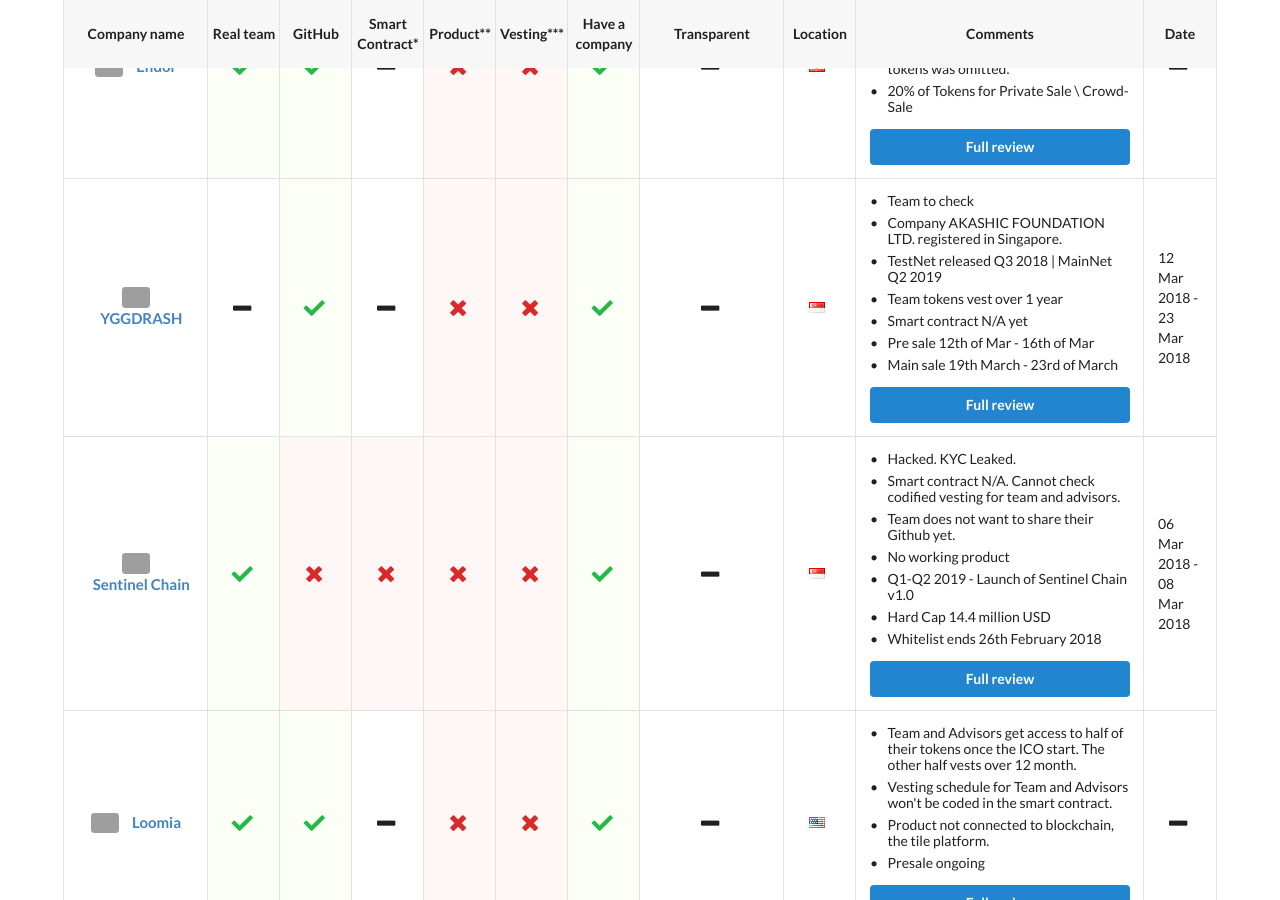
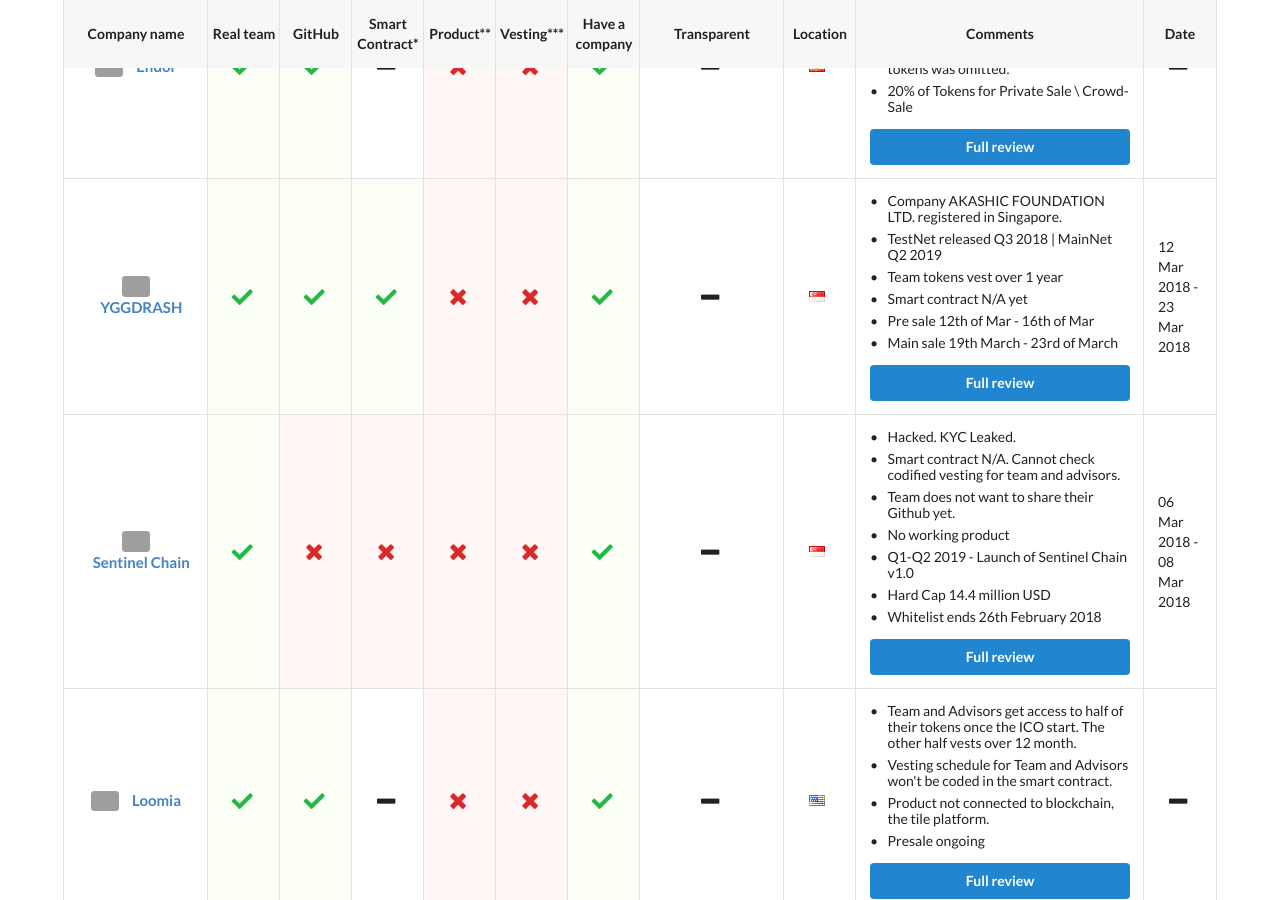
Before and after one commit to ico-check/ico-check, a Jekyll site: the page built from index.md, in a window 1280 px wide and 900 px high, scrolled down 1049 px. Built offline with Jekyll 4.4.1, drawn with Linux system fonts in a browser that asks for light colours; nearby versions of some CDN libraries; grey boxes are pictures that could not be loaded.

Commit message:
48-yggdrash-ico-check
Flag and comment update

```diff
--- a/_data/active-future-icos.yml
+++ b/_data/active-future-icos.yml
@@ -83,16 +83,15 @@
 - name: YGGDRASH
   image: https://i.imgur.com/jTpqWxB.jpg
   url: https://yggdrash.io/
-  real_team:
+  real_team: true
   github: true
-  smart_contract:
+  smart_contract: true
   product: false
   min_vesting: false
   have_company: true
   transparent:
   location: Singapore
   comments:
-    - content: Team to check
     - content: Company AKASHIC FOUNDATION LTD. registered in Singapore.
     - content: TestNet released Q3 2018 | MainNet Q2 2019
     - content: Team tokens vest over 1 year
```
